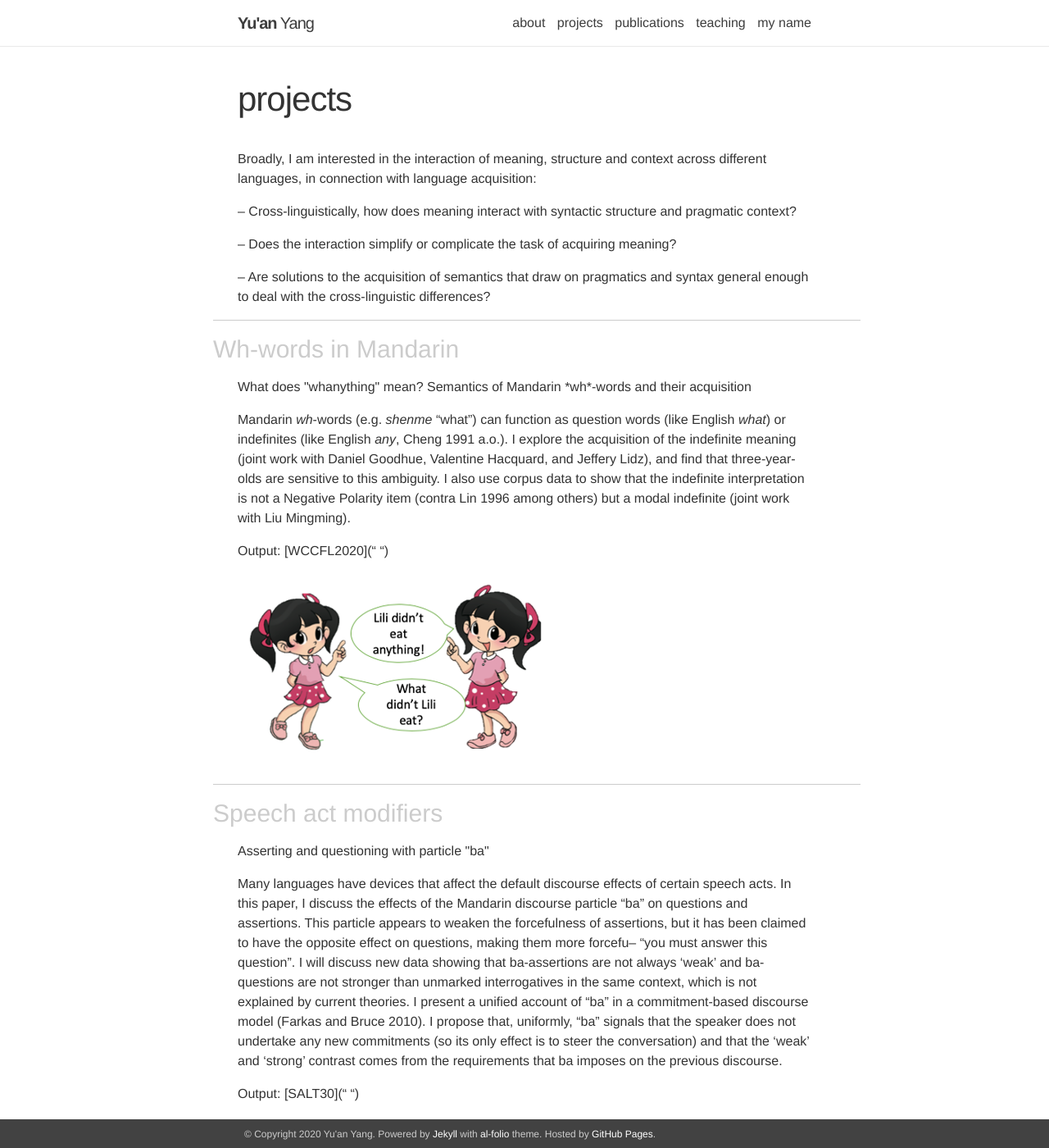
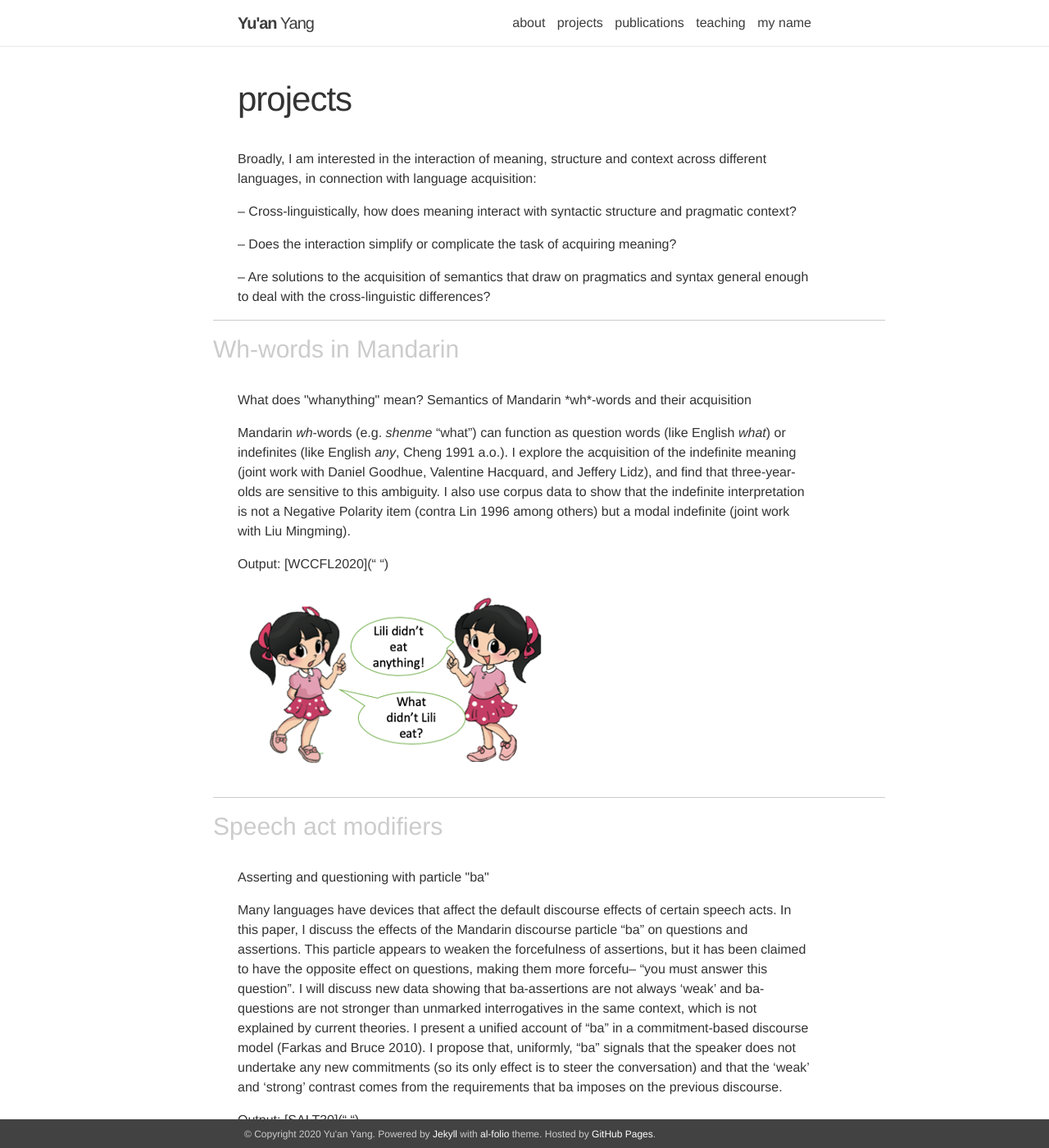
Before and after one commit to Yu-an/yu-an.github.io, a Jekyll site: the page built from _pages/projects.md, in a window 1280 px wide and 1400 px high. Shown: the whole window at 82% size. Built offline with Jekyll 4.4.1, drawn with Linux system fonts in a browser that asks for light colours.

Commit message:
git version still has margin issues; moved the margin of projects by 1ex

```diff
--- a/_sass/_projects.scss
+++ b/_sass/_projects.scss
@@ -1,7 +1,7 @@
 .project {
     border-top: 1px solid $light-gray;
     color: $light-gray;
-    margin: 0 -2em 0ex -1em;
+    margin: 0 -3em 1ex -1em;
     padding-top: 1ex;
     padding-bottom: 1ex;
     text-align: left;
```
